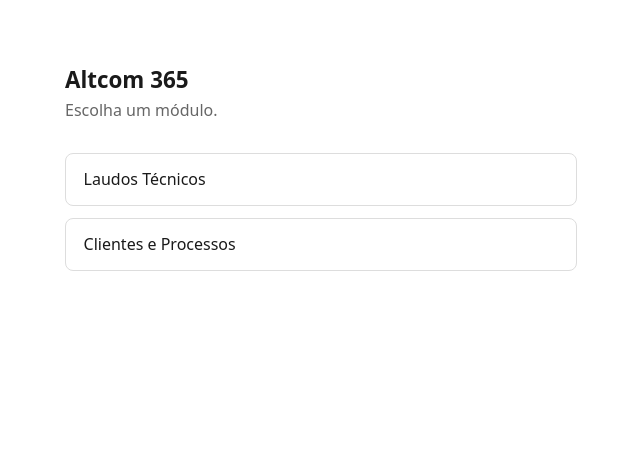
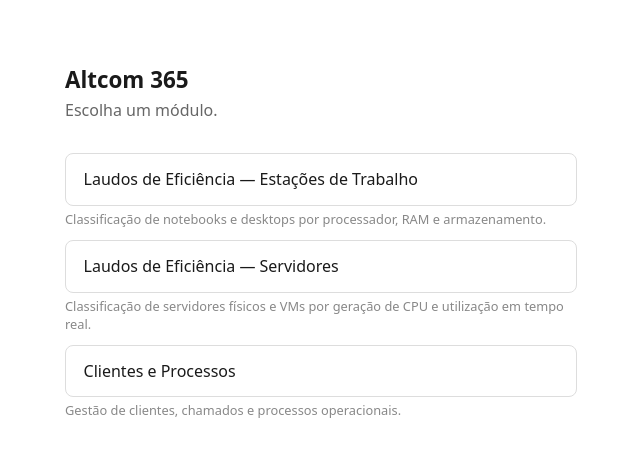
Before and after one commit to altcomtecnologia-IA/altcom365, a Python web app: template templates/portal_home.html in a window 1280 px wide. Shown: the top 457 px of the page, without its empty margins (319-959 px from the left). Run offline with Jinja, Linux system fonts and the light colour scheme; the template is opened without the code that fills it, so the values that code supplies are empty.

Commit message:
feat: portal_home — adiciona link para laudo de servidores

```diff
--- a/templates/portal_home.html
+++ b/templates/portal_home.html
@@ -12,21 +12,25 @@
     li + li { margin-top: .75rem; }
     a { display: block; padding: .9rem 1.1rem; border: 1px solid #ddd; border-radius: 8px; text-decoration: none; color: #1a1a1a; }
     a:hover { border-color: #999; }
+    .desc { font-size: .8rem; color: #888; margin-top: .25rem; }
   </style>
 </head>
 <body>
-  <!--
-    Home mínima de propósito — briefing seção 6.7 só pede que ela exista e
-    pare de ir direto pro Laudos; "respeitar o nível de acesso" é
-    "futuramente" no próprio texto. Sem filtro por capacidade aqui ainda:
-    os dois links aparecem pra qualquer identidade válida (a mesma
-    exigência de sempre, via altcom_auth/middleware.py — nada muda nisso).
-  -->
   <h1>Altcom 365</h1>
   <p class="sub">Escolha um módulo.</p>
   <ul>
-    <li><a href="/laudos">Laudos Técnicos</a></li>
-    <li><a href="/clientes/">Clientes e Processos</a></li>
+    <li>
+      <a href="/laudos">Laudos de Eficiência — Estações de Trabalho</a>
+      <div class="desc">Classificação de notebooks e desktops por processador, RAM e armazenamento.</div>
+    </li>
+    <li>
+      <a href="/servidores">Laudos de Eficiência — Servidores</a>
+      <div class="desc">Classificação de servidores físicos e VMs por geração de CPU e utilização em tempo real.</div>
+    </li>
+    <li>
+      <a href="/clientes/">Clientes e Processos</a>
+      <div class="desc">Gestão de clientes, chamados e processos operacionais.</div>
+    </li>
   </ul>
 </body>
 </html>
```
